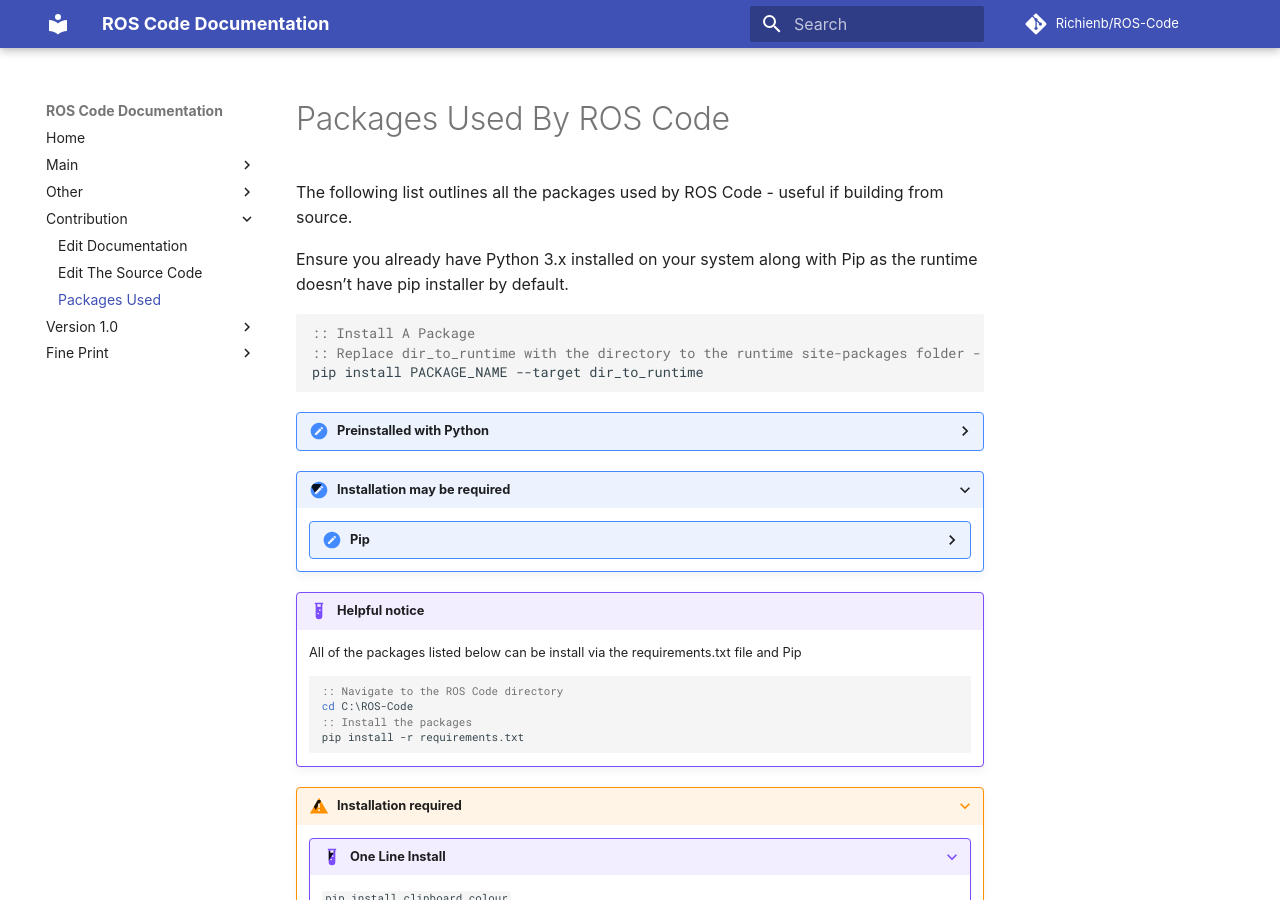
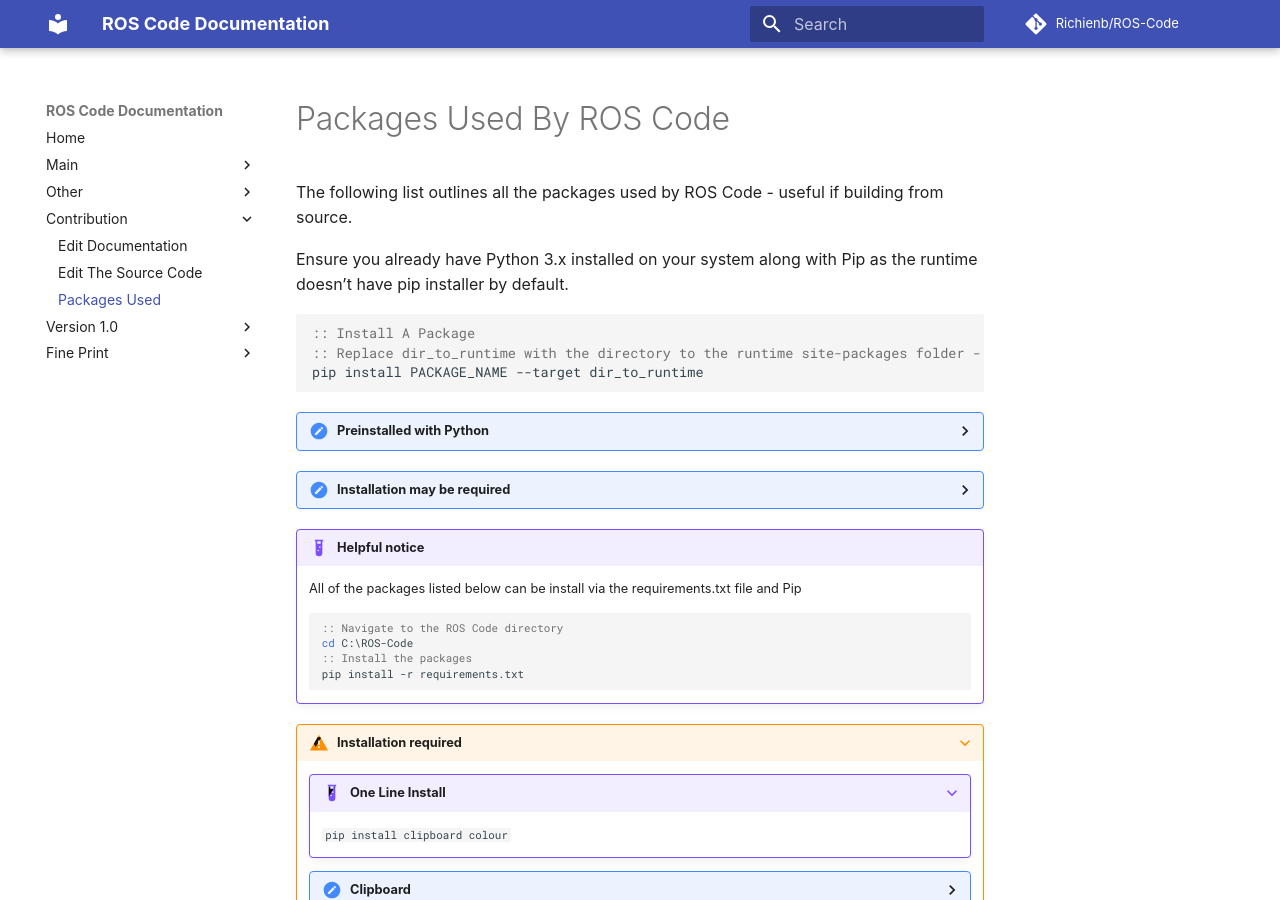
Before and after one commit to Richienb/ROS-Code, an MkDocs documentation site: the page built from docs/packages.md, in a window 1280 px wide and 900 px high. Built offline with MkDocs 1.6.1 and Material for MkDocs 9.7.7, drawn with Linux system fonts in a browser that asks for light colours; some web fonts are replaced; comment, search, counter and statistics services are not loaded; old or Windows-style settings are respelled for this version of MkDocs.

```diff
--- a/docs/packages.md
+++ b/docs/packages.md
@@ -31,7 +31,7 @@ pip install PACKAGE_NAME --target dir_to_runtime
     - time
     - calendar
 
-???+ help "Installation may be required"
+??? help "Installation may be required"
     ??? summary "Pip"
         Refer to the [Pip Documentation](https://pip.pypa.io/en/stable/installing/)
 
```
